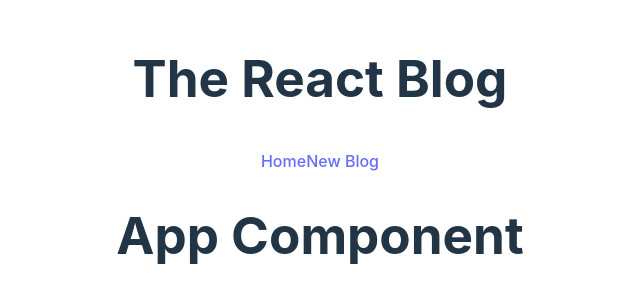
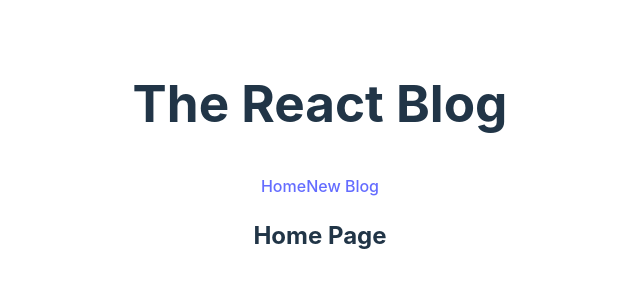
Before and after one commit to 8Pedro8/React-Blog-with-JSON-Server, a React (Vite) app: page / in a window 1280 px wide. Shown: the part 247-550 px from the top of the page, without its empty margins (320-960 px from the left). Built offline with nearby package versions, Linux system fonts and the light colour scheme.

Commit message:
Create and add Home component

```diff
--- a/src/App.jsx
+++ b/src/App.jsx
@@ -1,5 +1,6 @@
 import './App.css'
 import Navbar from './Navbar';
+import Home from './Home';
 
 function App() {
 
@@ -7,7 +8,7 @@
     <div className='App'>
       <Navbar />
       <div className="content">
-        <h1>App Component</h1>
+        <Home />
       </div>
     </div>
   )
--- /dev/null
+++ b/src/Home.jsx
@@ -0,0 +1,9 @@
+const Home = () => {
+    return (
+        <div className="home">
+            <h2>Home Page</h2>
+        </div>
+     );
+}
+
+export default Home;
```
